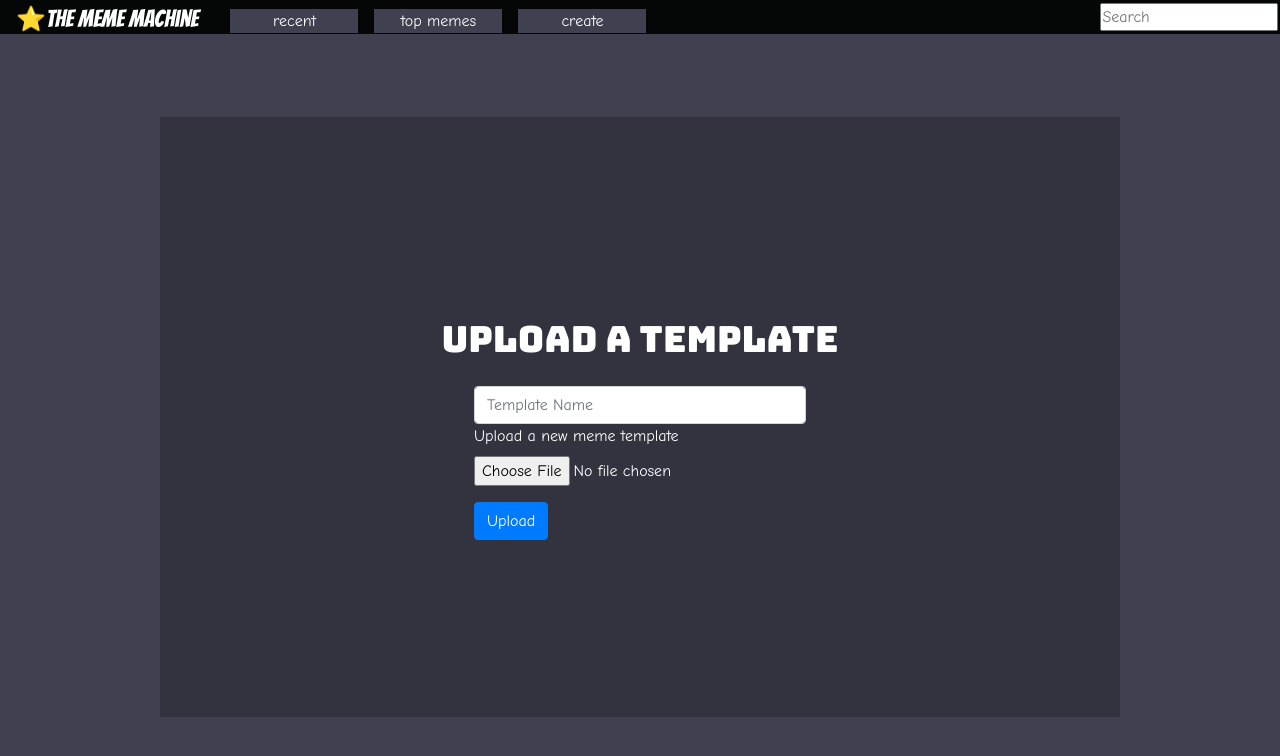
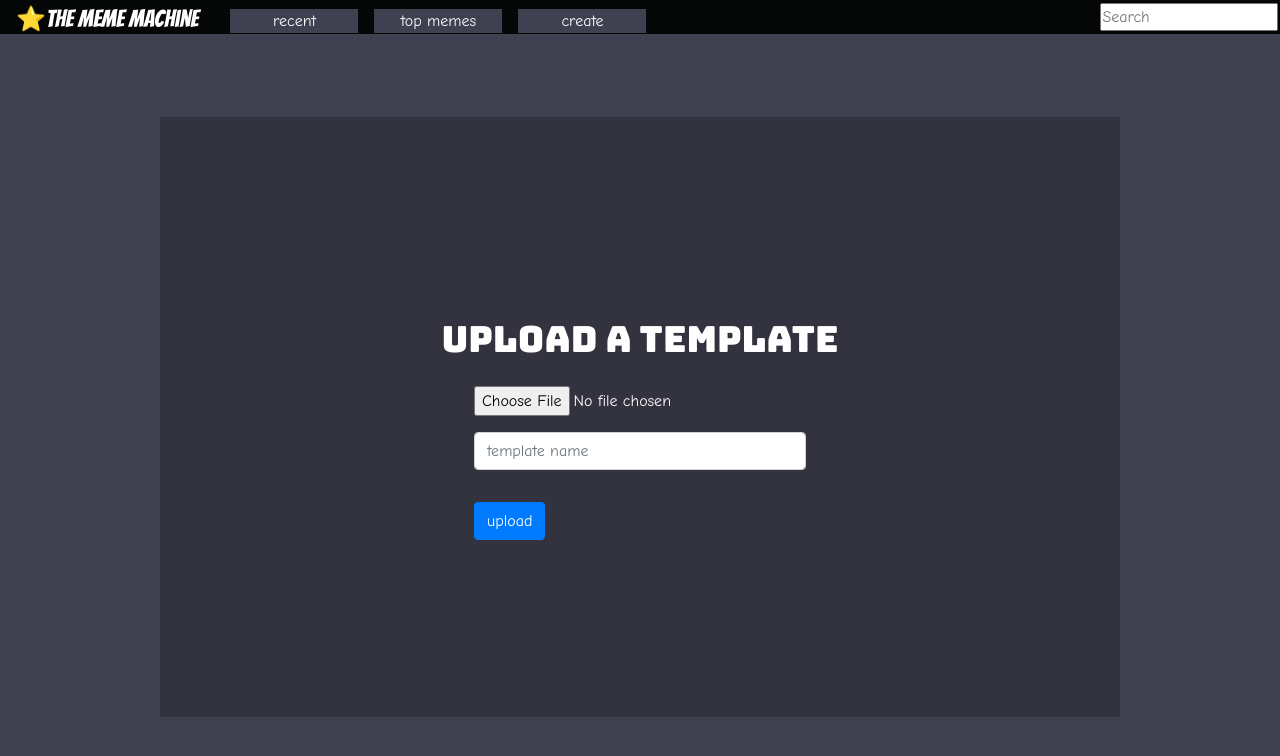
Before and after one commit to asim-shrestha/the-meme-machine, a Next.js app in the folder frontend/: page /create/template in a window 1280 px wide. Shown: the top 756 px of the page. Built offline with nearby package versions, Linux system fonts and the light colour scheme.

Commit message:
meme'd up the upload template page

```diff
--- a/frontend/components/AppNavBar.js
+++ b/frontend/components/AppNavBar.js
@@ -8,7 +8,7 @@ const AppNavBar = () => {
   return (
     <>
       <Navbar id="appnavbar" style={{height: height}}>
-        <h1 href="#home">⭐The Meme Machine</h1>
+        <h1 onClick={() => router.push("/recent")}>⭐The Meme Machine</h1>
         <div className="navitems">
           <button onClick={() => router.push("/recent")}>recent</button>
           <button onClick={() => router.push("/top")}>top memes</button>
--- a/frontend/pages/create/template.js
+++ b/frontend/pages/create/template.js
@@ -42,20 +42,19 @@ const template = () => {
       <AppNavBar />
       <AppLayout title="Upload a template">
         <Form>
+        <Form.Group>
+          <Form.File
+            onChange={(e) => setFile(e.target.files[0])}
+          />
+        </Form.Group>
           <Form.Control
             type="text"
-            placeholder="Template Name"
+            placeholder="template name"
             value={name}
             onChange={(e) => setName(e.target.value)}
           />
-          <Form.Group>
-            <Form.File
-              label="Upload a new meme template"
-              onChange={(e) => setFile(e.target.files[0])}
-            />
-          </Form.Group>
-          <Button variant="primary" onClick={uploadFile}>
-            Upload
+          <Button variant="primary" onClick={uploadFile} style={{"margin-top":"2em"}}>
+            upload
           </Button>
         </Form>
       </AppLayout>
--- a/frontend/styles/globals.css
+++ b/frontend/styles/globals.css
@@ -77,6 +77,7 @@ a {
   font-family: "Bangers";
   font-size: 1.5em;
   padding-top: 0.5em;
+  cursor: pointer;
 }
 .navbar > form {
   font-family: "Comic Neue";
```
